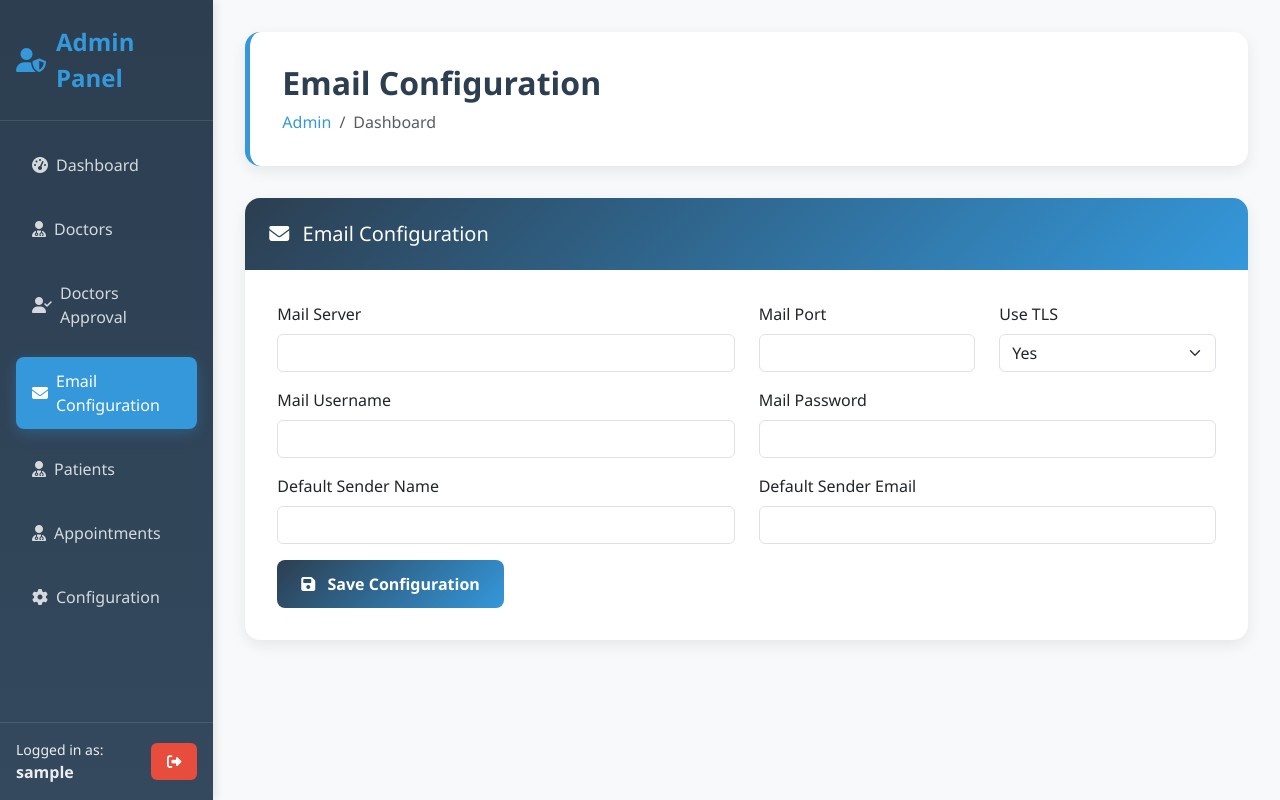
After one commit to amulbabariya07/hms-system, a Flask app: page /admin/email-configuration in a window 1280 px wide. The commit adds this page. Run offline with Flask 3, Linux system fonts and the light colour scheme; the visitor is signed in with stand-in values (Sample User, id 1).

Commit message:
[IMP] Ftech data of mail config and add new menu in admin -- Email Configuratation

```diff
--- a/app/admin/routes.py
+++ b/app/admin/routes.py
@@ -1,6 +1,6 @@
 from flask import Blueprint, render_template, request, redirect, url_for, flash, session, jsonify
 from app import db
-from app.models import Doctor, User, Appointment
+from app.models import Doctor, User, Appointment, MailSetting
 from werkzeug.security import generate_password_hash
 from datetime import datetime
 import re
@@ -477,3 +477,44 @@ def admin_edit_appointment(appointment_id):
     except Exception as e:
         db.session.rollback()
         return jsonify({'success': False, 'message': 'An error occurred while updating the appointment.'})
+
+@admin_bp.route('/email-configuration', methods=['GET', 'POST'])
+def email_configuration():
+    if 'admin_logged_in' not in session:
+        flash('Please login to access Email Configuration.', 'warning')
+        return redirect(url_for('admin.admin_login'))
+
+    mail_setting = MailSetting.query.first()
+    if request.method == 'POST':
+        mail_server = request.form.get('mail_server')
+        mail_port = request.form.get('mail_port', type=int)
+        mail_use_tls = request.form.get('mail_use_tls') == 'True'
+        mail_username = request.form.get('mail_username')
+        mail_password = request.form.get('mail_password')
+        mail_default_name = request.form.get('mail_default_name')
+        mail_default_email = request.form.get('mail_default_email')
+
+        if mail_setting:
+            mail_setting.mail_server = mail_server
+            mail_setting.mail_port = mail_port
+            mail_setting.mail_use_tls = mail_use_tls
+            mail_setting.mail_username = mail_username
+            mail_setting.mail_password = mail_password
+            mail_setting.mail_default_name = mail_default_name
+            mail_setting.mail_default_email = mail_default_email
+        else:
+            mail_setting = MailSetting(
+                mail_server=mail_server,
+                mail_port=mail_port,
+                mail_use_tls=mail_use_tls,
+                mail_username=mail_username,
+                mail_password=mail_password,
+                mail_default_name=mail_default_name,
+                mail_default_email=mail_default_email
+            )
+            db.session.add(mail_setting)
+        db.session.commit()
+        flash('Email configuration updated successfully.', 'success')
+        return redirect(url_for('admin.email_configuration'))
+
+    return render_template('admin/email_configuration.html', mail_setting=mail_setting)
--- a/app/admin/templates/admin/base_admin.html
+++ b/app/admin/templates/admin/base_admin.html
@@ -232,6 +232,11 @@
                             </a>
                         </li>
                         <li class="nav-item mb-2">
+                            <a class="nav-link d-flex align-items-center gap-2 {% if request.endpoint == 'admin.email_configuration' %}active{% endif %}" href="{{ url_for('admin.email_configuration') }}">
+                                <i class="fas fa-envelope"></i> Email Configuration
+                            </a>
+                        </li>
+                        <li class="nav-item mb-2">
                             <a class="nav-link d-flex align-items-center gap-2 {% if request.endpoint == 'admin.admin_patients' %}active{% endif %}" href="{{ url_for('admin.admin_patients') }}">
                                 <i class="fas fa-user-md"></i>
                                 Patients
--- /dev/null
+++ b/app/admin/templates/admin/email_configuration.html
@@ -0,0 +1,60 @@
+{% extends "admin/base_admin.html" %}
+
+{% block title %}Email Configuration - Admin Panel{% endblock %}
+{% block page_title %}Email Configuration{% endblock %}
+
+{% block content %}
+<div class="admin-card mb-4">
+    <div class="admin-card-header">
+        <h5 class="mb-0">
+            <i class="fas fa-envelope me-2"></i>
+            Email Configuration
+        </h5>
+    </div>
+    <div class="admin-card-body">
+        <form method="POST" action="{{ url_for('admin.email_configuration') }}">
+            <div class="row">
+                <div class="col-md-6 mb-3">
+                    <label for="mail_server" class="form-label">Mail Server</label>
+                    <input type="text" class="form-control" id="mail_server" name="mail_server" value="{{ mail_setting.mail_server if mail_setting else '' }}" required>
+                </div>
+                <div class="col-md-3 mb-3">
+                    <label for="mail_port" class="form-label">Mail Port</label>
+                    <input type="number" class="form-control" id="mail_port" name="mail_port" value="{{ mail_setting.mail_port if mail_setting else '' }}" required>
+                </div>
+                <div class="col-md-3 mb-3">
+                    <label for="mail_use_tls" class="form-label">Use TLS</label>
+                    <select class="form-select" id="mail_use_tls" name="mail_use_tls">
+                        <option value="True" {% if mail_setting and mail_setting.mail_use_tls %}selected{% endif %}>Yes</option>
+                        <option value="False" {% if mail_setting and not mail_setting.mail_use_tls %}selected{% endif %}>No</option>
+                    </select>
+                </div>
+            </div>
+            <div class="row">
+                <div class="col-md-6 mb-3">
+                    <label for="mail_username" class="form-label">Mail Username</label>
+                    <input type="text" class="form-control" id="mail_username" name="mail_username" value="{{ mail_setting.mail_username if mail_setting else '' }}" required>
+                </div>
+                <div class="col-md-6 mb-3">
+                    <label for="mail_password" class="form-label">Mail Password</label>
+                    <input type="password" class="form-control" id="mail_password" name="mail_password" value="{{ mail_setting.mail_password if mail_setting else '' }}" required>
+                </div>
+            </div>
+            <div class="row">
+                <div class="col-md-6 mb-3">
+                    <label for="mail_default_name" class="form-label">Default Sender Name</label>
+                    <input type="text" class="form-control" id="mail_default_name" name="mail_default_name" value="{{ mail_setting.mail_default_name if mail_setting else '' }}">
+                </div>
+                <div class="col-md-6 mb-3">
+                    <label for="mail_default_email" class="form-label">Default Sender Email</label>
+                    <input type="email" class="form-control" id="mail_default_email" name="mail_default_email" value="{{ mail_setting.mail_default_email if mail_setting else '' }}">
+                </div>
+            </div>
+            <button type="submit" class="btn btn-admin-primary">
+                <i class="fas fa-save me-2"></i>
+                Save Configuration
+            </button>
+        </form>
+    </div>
+</div>
+{% endblock %}
```
Also changed, not shown: app/admin/mail_setting.py (+27 -8 lines), app/models.py (+17 -0 lines), app/receptionist/routes.py (+18 -7 lines).
